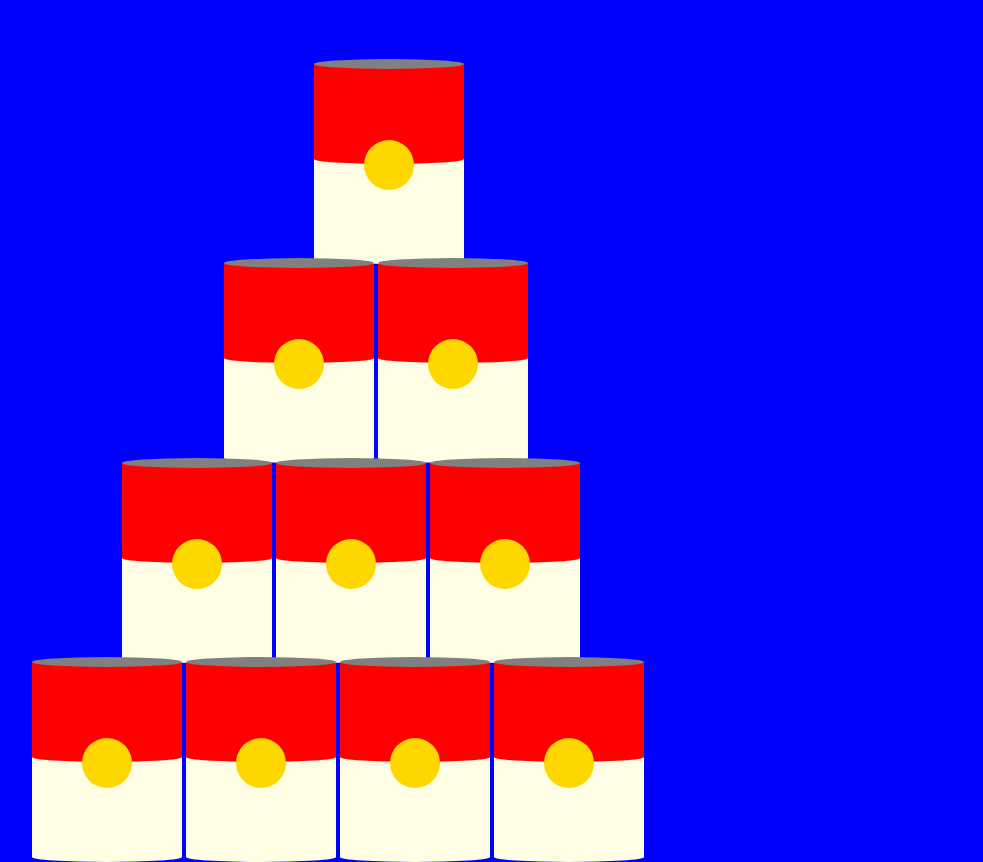
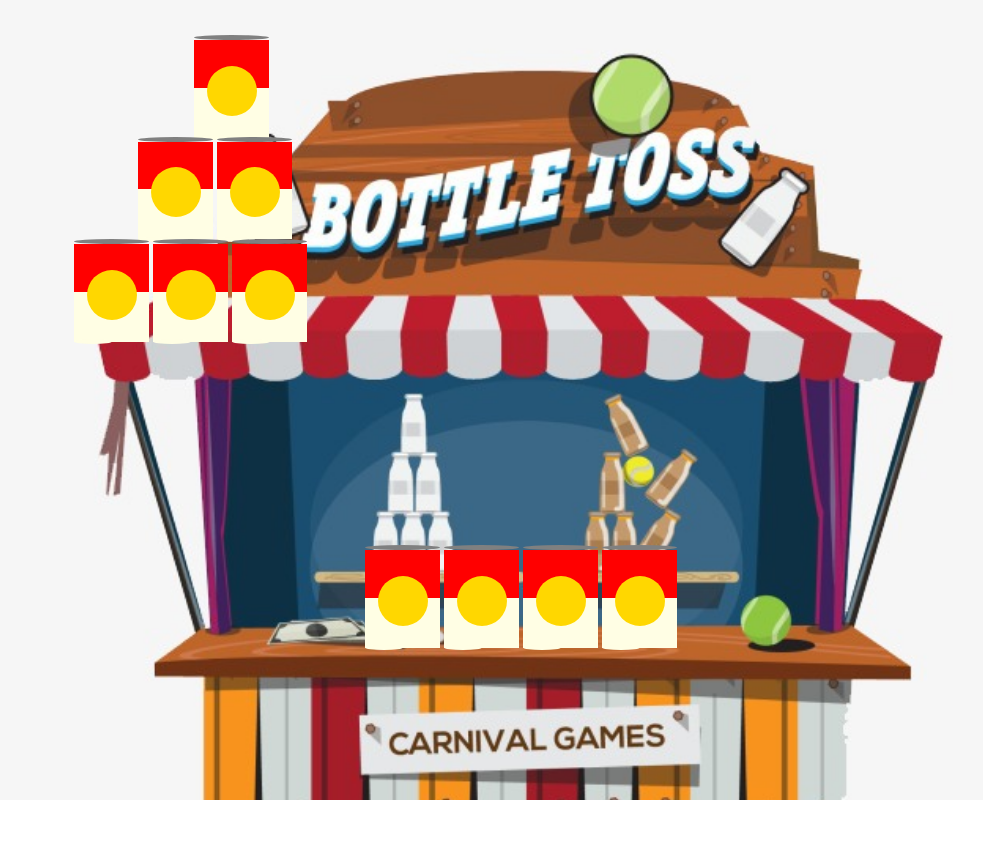
Before and after one commit to VachetVirginie/chiffremystere, a plain HTML site: page shooting/index.html in a window 1280 px wide. Shown: the whole page, without its empty margins (6-989 px from the left). After the commit the page ends 800 px from the top, so only its background shows below. Drawn offline with nearby package versions, Linux system fonts and the light colour scheme.

Commit message:
Add files via upload

```diff
--- a/shooting/index.html
+++ b/shooting/index.html
@@ -10,7 +10,7 @@
 </head>
 <body>
 
-
+<div class="tour">
         <div class="form">
                 <div style="margin-left:25%; margin-top:5%;">
 <input type="checkbox" id="button1" class="boutton"  />
@@ -46,7 +46,9 @@
 	<div class="lower"></div>
 </label>
 </div>
-<div style="margin-left:3%;" >
+<div style="margin-left: 29%;
+padding-top: 16%;
+position: fixed;" >
 <input type="checkbox" id="button7" class="boutton"/>
 <label class="can" for="button7" data-value="6">
 	<div class="lower"></div>
@@ -67,6 +69,8 @@
 	<div class="lower"></div>
 </label>
 </div>
+</div>
+</div>
 </body>
 <script type="text/javascript" src="script.js"></script>
 </html>
--- a/shooting/style.css
+++ b/shooting/style.css
@@ -5,7 +5,7 @@
     box-sizing: border-box;
   }
   body {
-    background-color: blue;
+
     -webkit-animation: bugfix infinite 1s; }
     @-webkit-keyframes bugfix { from {padding:0;} to {padding:0;}
   }
@@ -28,8 +28,8 @@
   .can {
     display: inline-block;
     position: relative;
-    height: 195px;
-    width: 150px;
+    height: 97.5px;
+    width: 75px;
 
     background: red;
   }
@@ -50,25 +50,25 @@
     top: -5px;
     content: "";
     width: 100%;
-    height: 10px;
+    height: 5px;
     position: absolute;
-    border-radius: 100%;
+    border-radius: 50%;
     background-color: #808080;
     z-index: 10;
   }
   .lower {
     width: 100%;
-    height: 100px;
+    height: 50px;
     position: absolute;
-    top: 95px;
+    top: 47.5px;
     background-color: #fffee4;
     z-index: 2;
   }
   .lower:before {
-    width: 100%;
-    height: 10px;
+    width: 50%;
+    height: 5px;
     position: absolute;
-    border-radius: 100%;
+    border-radius: 50%;
     background-color: #F00;
     top: -5px;
     z-index: 0;
@@ -76,12 +76,12 @@
   }
   .lower:after {
     content: "";
-    width: 100%;
-    height: 10px;
+    width: 50%;
+    height: 5px;
     position: absolute;
-    border-radius: 100%;
+    border-radius: 50%;
     background-color: #FFFEE4;
-    top: 95px;
+    top: 47.5px;
     z-index: -2;
   }
   .score{
@@ -181,3 +181,12 @@ font-family: 'Luckiest Guy', serif;
 text-align: center;
 
 }
+html{
+    background-image:  url("bottle.jpg");
+    background-repeat: no-repeat;
+    background-size: 80%;
+}
+.tour{
+    width:800px;
+    height: 00px;
+}
```
Also changed, not shown: shooting/bottle.jpg (added), shooting/depositphotos_30002259-stock-illustration-vintage-circus-background.jpg (added), shooting/depositphotos_47409503-stock-illustration-horizontal-blue-sunbeams-circus.jpg (added), shooting/font.jpg (added).
